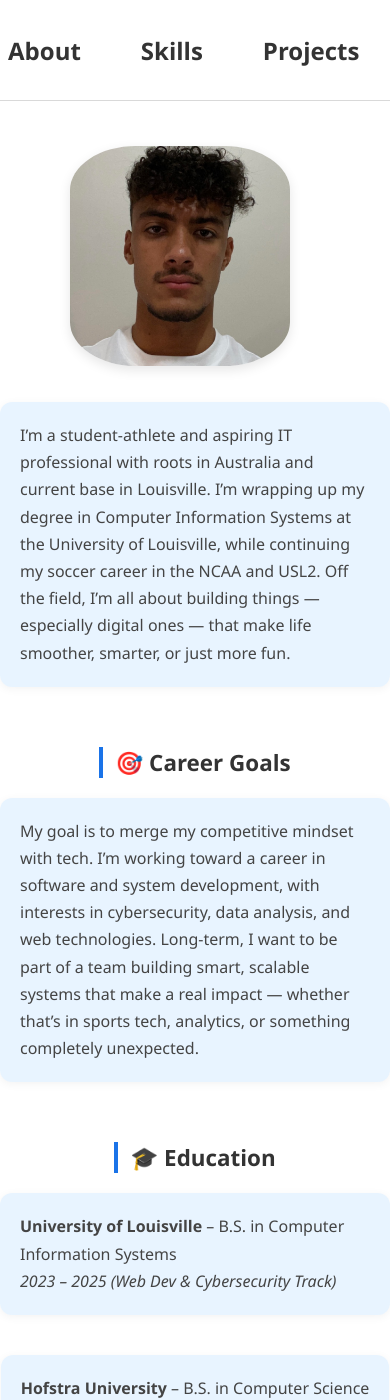
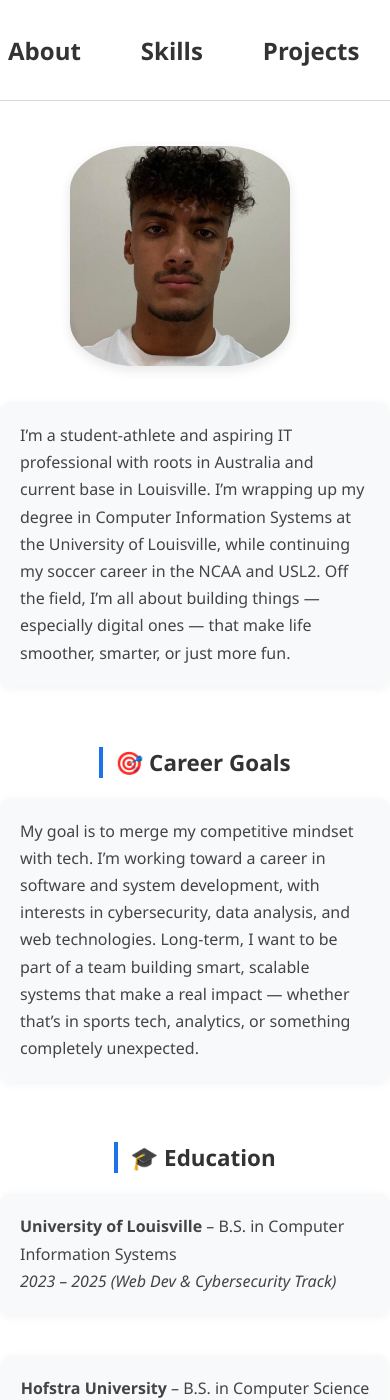
Before and after one commit to masontatafu/masontatafu.github.io, a Jekyll site: the page built from about.md, in a window 390 px wide and 1400 px high. Built offline with Jekyll 4.4.1, drawn with Linux system fonts in a browser that asks for light colours.

Commit message:
Update style.css

```diff
--- a/assets/css/style.css
+++ b/assets/css/style.css
@@ -451,13 +451,3 @@ body {
 main > :last-child {
     margin-bottom: 100px;
 }
-
-
-/* updating the text box background for each section */
-.about-section,
-.intro-block,
-.intro-wrapper,
-.contact-container,
-.project-card {
-    background-color: rgba(30, 144, 255, 0.1) !important; /* transparent soft blue */
-}
```
